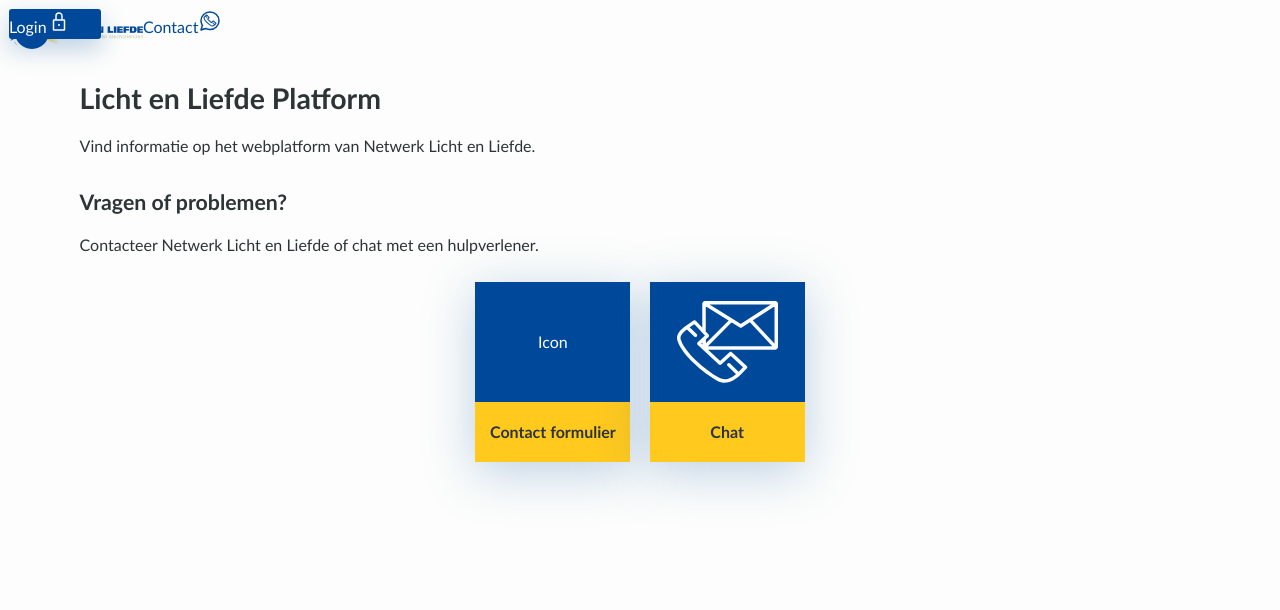
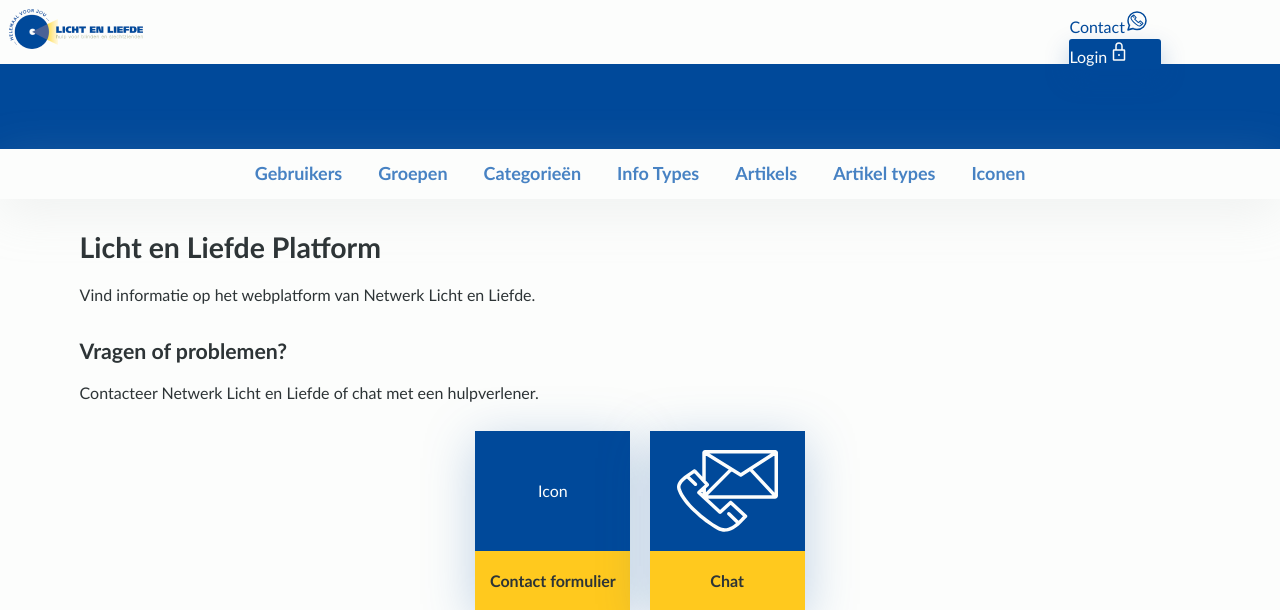
Before and after one commit to laratomme/BAP_LichtEnLiefde, a PHP site: page / in a window 1280 px wide. Shown: the top 610 px of the page. Run offline with PHP 8.4, Linux system fonts and the light colour scheme; data that the repository does not hold is empty.

Commit message:
CSS navigatie beheerder basis Assignees: @laratomme Labels: design #25

```diff
--- a/src/css/components/header.css
+++ b/src/css/components/header.css
@@ -1,11 +1,12 @@
 .header {
     background-color: var(--colorWhite);
-    height: 50px;
+    /*height: 50px;*/
 }
 
 .header-items {
     display: flex;
     flex-direction: row;
+    justify-content: space-between;
     /*height: 50px;*/
     margin: 0.556em;
 }
--- /dev/null
+++ b/src/css/components/nav.css
@@ -0,0 +1,32 @@
+.beheerder-nav {
+    background-color: var(--colorWhite);
+    filter: drop-shadow(0px 12px 25px rgba(186, 189, 191, 0.2));
+    height: 50px;
+    display: flex;
+    justify-content: center;
+    align-items: center;
+}
+
+.nav-list {
+    display: flex;
+    list-style: none;
+    padding: 0;
+    margin: 0;
+}
+
+.nav-list a {
+    text-decoration: none;
+    font-size: large;
+    font-weight: 700;
+    color: #4782C3;
+    padding: 0 1em;
+}
+
+.nav-list a:hover {
+    text-decoration: underline;
+}
+
+.nav-list a:active {
+    color: var(--colorBlue);
+    text-decoration: underline;
+}
--- /dev/null
+++ b/src/css/components/search.css
@@ -0,0 +1,4 @@
+.search {
+    background-color: var(--colorBlue);
+    height: 85px;
+}
--- a/src/style.css
+++ b/src/style.css
@@ -14,3 +14,5 @@
 @import './css/components/footer.css';
 @import './css/components/header.css';
 @import './css/components/button-blue.css';
+@import './css/components/nav.css';
+@import './css/components/search.css';
--- a/src/view/layout.php
+++ b/src/view/layout.php
@@ -23,15 +23,28 @@
 
     <header class="header">
       <div class="header-items container">
-        <img src="../../assets/img/logo-lichtenliefde-40px.png" alt="Logo Netwerk Licht en Liefde">
-        <div><a href="index.php?page=contact">Contact</a><img src="../../assets/img/icons/icon-contact-blue-24px.svg" alt="Telefoon in chatballon icoon"></div>
-        <div class="button-blue"><a href="index.php?page=login">Login</a><img src="../../assets/img/icons/icon-login-white-24px.svg" alt="Slot login icoon"></div>
+        <div> <img src="../../assets/img/logo-lichtenliefde-40px.png" alt="Logo Netwerk Licht en Liefde"></div>
+        <div>
+          <div><a href="index.php?page=contact">Contact</a><img src="../../assets/img/icons/icon-contact-blue-24px.svg" alt="Telefoon in chatballon icoon"></div>
+          <div class="button-blue"><a href="index.php?page=login">Login</a><img src="../../assets/img/icons/icon-login-white-24px.svg" alt="Slot login icoon"></div>
+        </div>
       </div>
+
+      <div class="search"></div>
+
+      <nav class="beheerder-nav">
+        <ul class="nav-list">
+          <li><a class="nav-link" href="index.php?page=users">Gebruikers</a></li>
+          <li><a class="nav-link" href="index.php?page=usergroups">Groepen</a></li>
+          <li><a class="nav-link" href="index.php?page=categories">Categorieën</a></li>
+          <li><a class="nav-link" href="index.php?page=contenttypes">Info Types</a></li>
+          <li><a class="nav-link" href="index.php?page=articles">Artikels</a></li>
+          <li><a class="nav-link" href="index.php?page=articletypes">Artikel types</a></li>
+          <li><a class="nav-link" href="index.php?page=iconsets">Iconen</a></li>
+        </ul>
+      </nav>
+
     </header>
-
-    <div class="search">
-
-    </div>
 
     <main class="main container">
       <?php echo $content; ?>
```
Also changed, not shown: dist/script.js, dist/style.css, 2 other files.
